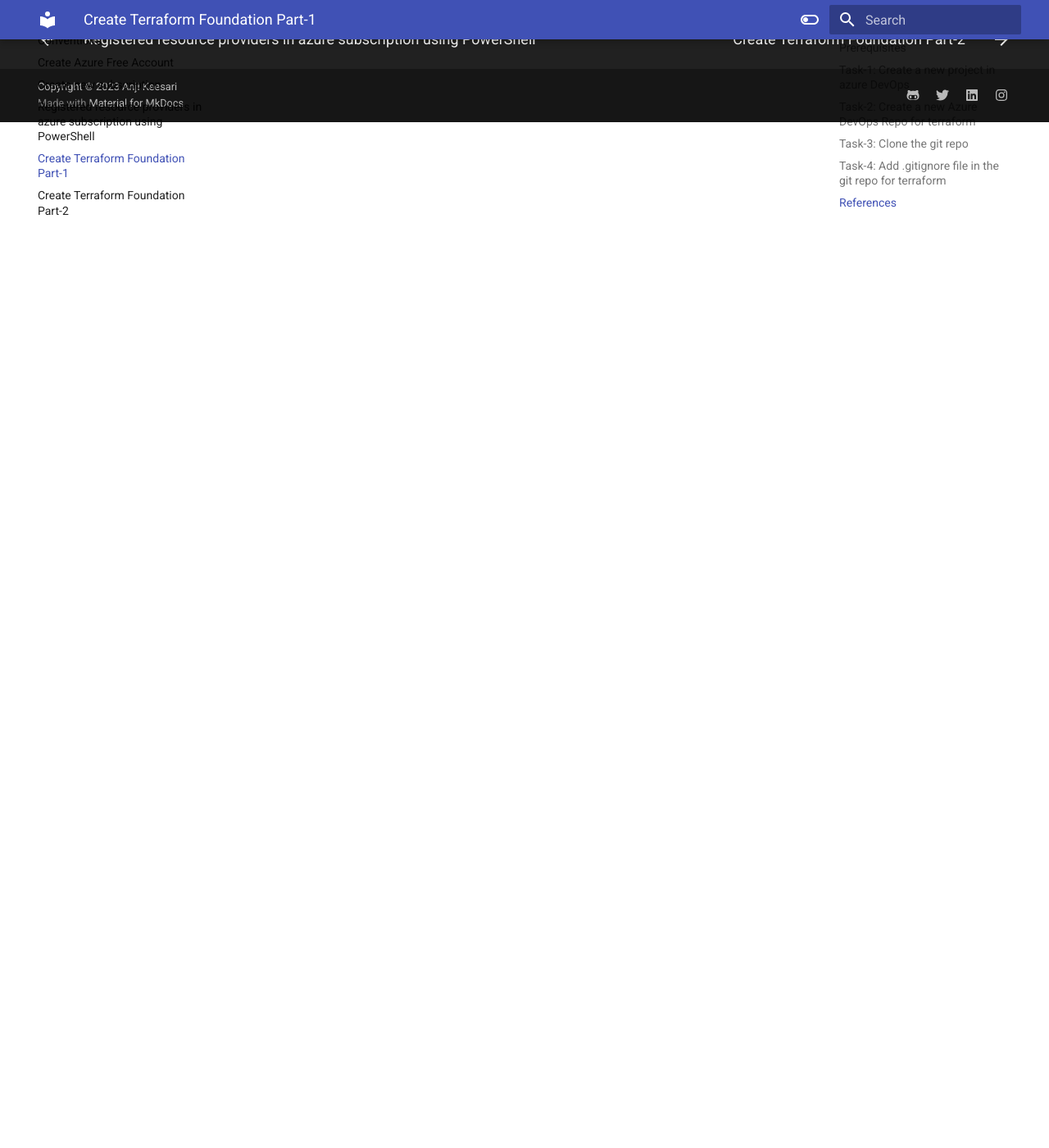
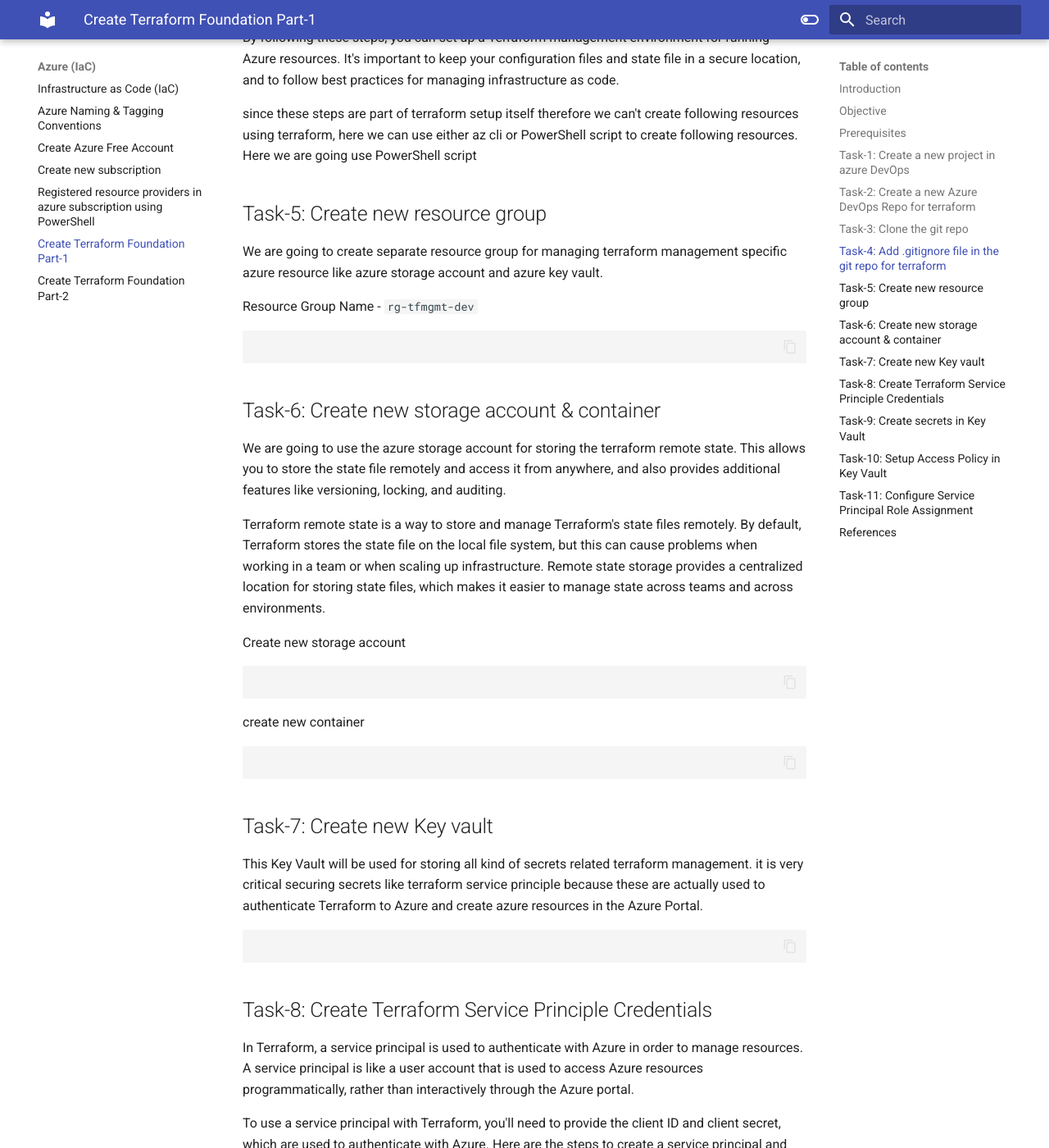
Before and after one commit to akeesari/micros-k8s, an MkDocs documentation site: the page built from docs/azure/6-tf-foundation-1.md, in a window 1280 px wide and 1400 px high, scrolled down 5513 px. Shown: the whole window at 82% size. Built offline with MkDocs 1.6.1 and Material for MkDocs 9.7.7, drawn with Linux system fonts in a browser that asks for light colours; some of the changed text lies outside the part shown.

Commit message:
tf foundation

````diff
--- a/docs/azure/6-tf-foundation-1.md
+++ b/docs/azure/6-tf-foundation-1.md
@@ -13,6 +13,14 @@
     - Task-2: Create a new Azure DevOps Repo for terraform
     - Task-3: Clone a new git repo
     - Task-4: Add .gitignore file in the git repo for terraform
+- **Terraform Management setup**
+    - Task-5: Create new resource group
+    - Task-6: Create new storage account & container
+    - Task-7: Create new Key vault
+    - Task-8: Create Service Principle
+    - Task-9: Create secrets in Key Vault
+    - Task-10: Setup Access Policy in Key Vault
+    - Task-11: Configure Service Principal Role Assignment
 
 ## Prerequisites
   - Download & Install Terraform
@@ -141,6 +149,79 @@
 terraform.rc
 ```
 
+**Terraform Management Setup**
+
+By following these steps, you can set up a Terraform management environment for running Azure resources. It's important to keep your configuration files and state file in a secure location, and to follow best practices for managing infrastructure as code.
+
+since these steps are part of terraform setup itself therefore we can't create following resources using terraform, here we can use either az cli or PowerShell script to create following resources. Here we are going use PowerShell script
+
+## Task-5: Create new resource group
+
+We are going to create separate resource group for managing terraform management specific azure resource like azure storage account and azure key vault.
+
+Resource Group Name - `rg-tfmgmt-dev`
+
+```
+```
+
+## Task-6: Create new storage account & container
+
+We are going to use the azure storage account for storing the terraform remote state. This allows you to store the state file remotely and access it from anywhere, and also provides additional features like versioning, locking, and auditing.
+
+Terraform remote state is a way to store and manage Terraform's state files remotely. By default, Terraform stores the state file on the local file system, but this can cause problems when working in a team or when scaling up infrastructure. Remote state storage provides a centralized location for storing state files, which makes it easier to manage state across teams and across environments.
+
+ Create new storage account
+
+```
+```
+create new container
+
+```
+```
+
+## Task-7: Create new Key vault
+
+This Key Vault will be used for storing all kind of secrets related terraform management. it is very critical securing secrets like terraform service principle because these are actually used to authenticate Terraform to Azure and create azure resources in the Azure Portal.
+
+```
+
+```
+
+## Task-8: Create Terraform Service Principle Credentials
+
+In Terraform, a service principal is used to authenticate with Azure in order to manage resources. A service principal is like a user account that is used to access Azure resources programmatically, rather than interactively through the Azure portal.
+
+To use a service principal with Terraform, you'll need to provide the client ID and client secret, which are used to authenticate with Azure. Here are the steps to create a service principal and retrieve its credentials:
+
+1. Create a new Azure Active Directory (AD) application: Use the Azure portal or Azure CLI to create a new AD application. This will create a new service principal for you.
+
+1. Assign a role to the service principal: Use the Azure portal or Azure CLI to assign a role to the service principal. This will determine the level of access that the service principal has to Azure resources.
+
+1. Retrieve the client ID and client secret: Use the Azure portal or Azure CLI to retrieve the client ID and client secret for the service principal. The client ID is a unique identifier for the service principal, and the client secret is a password that is used to authenticate with Azure.
+
+
+```
+
+```
+##  Task-9: Create secrets in Key Vault
+
+Terraform management secrets will be protected by storing in the azure key vault.
+
+```
+```
+
+## Task-10: Setup Access Policy in Key Vault
+Terraform management service principle need access to azure key to retrieve the secrets stored in Azure Key Vault.
+
+##  Task-11: Configure Service Principal Role Assignment
+
+The new Service principle needs at least contributor access at subscription level where azure resources will be created,
+if you want avoid unnecessary issues during resources creation or azure DevOps terraform automation you can even provide owner role at subscription level so that we don't run any issues while creating azure resource from terraform configuration.
+
+```
+```
+
+
 
 ## References
 
--- a/mkdocs.yml
+++ b/mkdocs.yml
@@ -109,8 +109,8 @@
   - pymdownx.tasklist:
       custom_checkbox: true
   - tables
-  - toc:
-      permalink: true
+  # - toc:
+  #     permalink: true
 
 extra:
   social:
````
Also changed, not shown: docs/azure/2-naming-conventions.md (+1 -1 lines), docs/gettingstarted/software/mac.md (+7 -4 lines), docs/kubernetes/pod-troubleshooting.md (+4 -4 lines).
